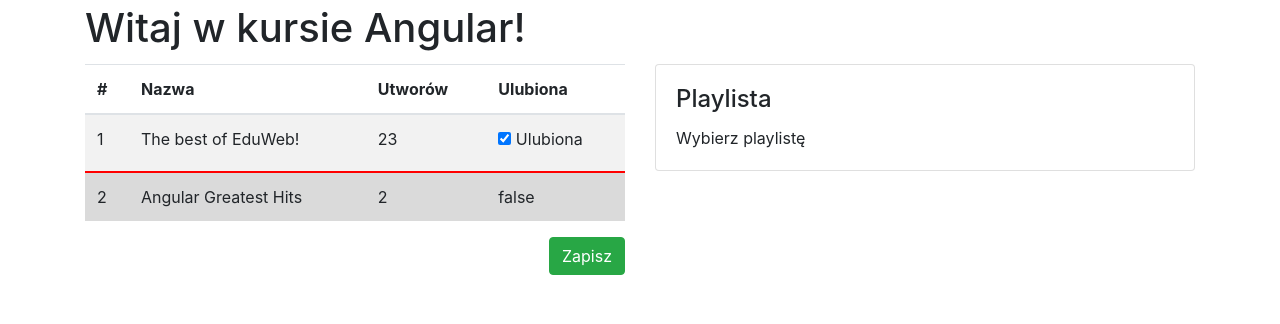
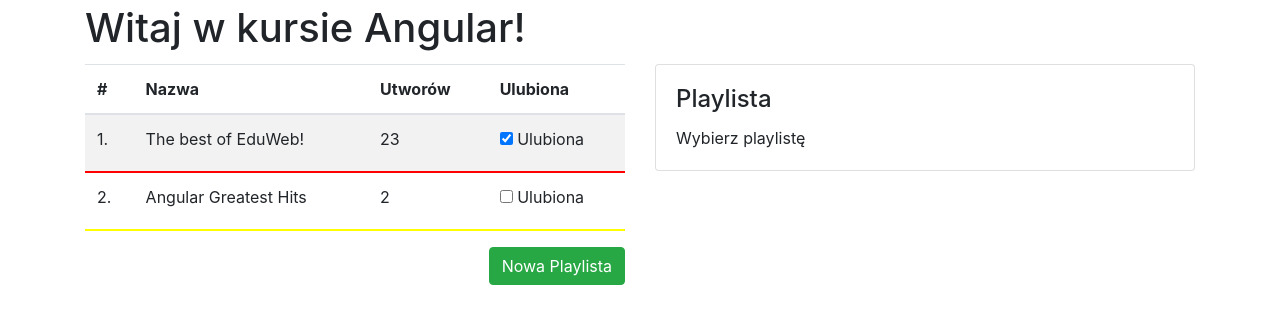
Before and after one commit to SebastianWesolowski/LearnAngular, an Angular app: page / in a window 1280 px wide. Shown: the top 324 px of the page. Built offline with nearby package versions, Linux system fonts and the light colour scheme.

Commit message:
[19] Dyrektywa ngFor

```diff
--- a/src/app/app.component.html
+++ b/src/app/app.component.html
@@ -19,35 +19,31 @@
         </thead>
         <tbody>
           <tr
+            *ngFor="let playlist of colectionPlaylist; let i = index"
             class="playlist-row"
             [ngClass]="{ 'table-active': selected == playlist }"
             (click)="selectPlaylist(playlist)"
             [ngStyle]="{ borderBottomColor: playlist.color }"
           >
-            <td>1</td>
+            <td>{{ i + 1 }}.</td>
             <td>{{ playlist.name }}</td>
-            <td>23</td>
+            <td>{{ playlist.tracks }}</td>
             <td>
               <label
-                ><input type="checkbox" [(ngModel)]="playlist.favourite" />
-                Ulubiona</label
-              >
+                ><input
+                  type="checkbox"
+                  [(ngModel)]="playlist.favourite"
+                  (click)="$event.stopPropagation()"
+                />
+                Ulubiona
+              </label>
             </td>
-          </tr>
-          <tr
-            [ngClass]="{ 'table-active': selected == null }"
-            (click)="selectPlaylist(null)"
-          >
-            <td>2</td>
-            <td>Angular Greatest Hits</td>
-            <td>2</td>
-            <td>false</td>
           </tr>
         </tbody>
       </table>
       <div class="d-flex flex-row-reverse">
         <button class="btn btn-success" (click)="onCreateButtonClick()">
-          Zapisz
+          Nowa Playlista
         </button>
       </div>
     </div>
@@ -68,7 +64,7 @@
               <div class="d-flex flex-row-reverse">
                 <button
                   class="btn btn-success"
-                  (click)="onEditButtonClick(playlist)"
+                  (click)="onEditButtonClick(selected)"
                 >
                   Edytuj
                 </button>
--- a/src/app/app.component.ts
+++ b/src/app/app.component.ts
@@ -12,12 +12,20 @@ export class AppComponent {
 
   edited = {};
 
-  playlist = {
+  colectionPlaylist = [
+    {
       name: 'The best of EduWeb!',
       tracks: 23,
       color: '#FF0000',
       favourite: true
-  };
+    },
+    {
+      name: 'Angular Greatest Hits',
+      tracks: 2,
+      color: '#FFFF00',
+      favourite: false
+    }
+  ];
 
   mode = 'none';
 
@@ -37,8 +45,10 @@ export class AppComponent {
   }
 
   selectPlaylist(playlist) {
+    if (playlist !== this.selected) {
       this.mode = 'selected';
       this.selected = playlist;
+    }
   }
 
   onSaveButtonClick(event) {
```
Lines whose indentation alone changed are shown as unchanged.
